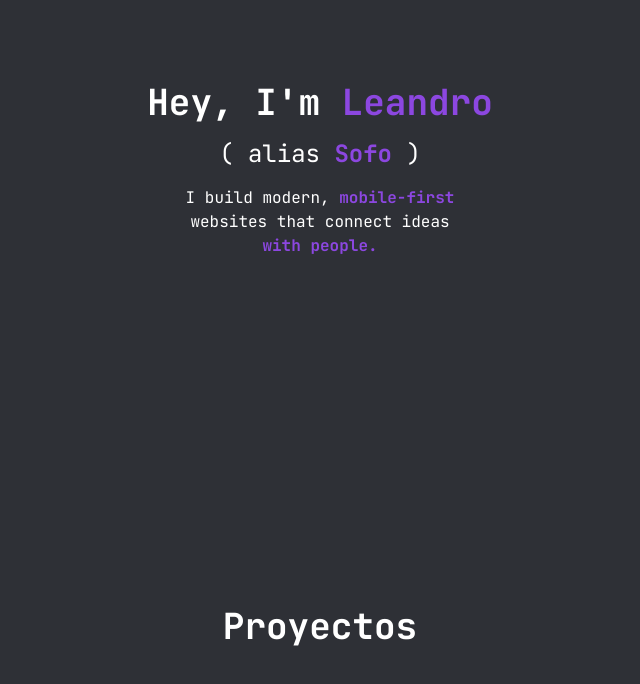
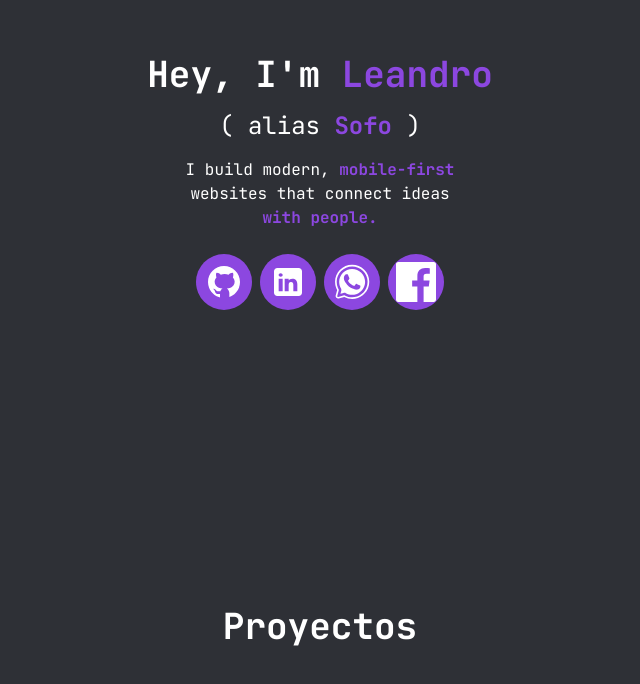
Before and after one commit to sofowest/portfolio, a React (Vite) app: page / in a window 1280 px wide. Shown: the part 222-906 px from the top of the page, without its empty margins (320-960 px from the left). Built offline with nearby package versions, Linux system fonts and the light colour scheme.

Commit message:
Update Home.jsx

```diff
--- a/src/pages/Home.jsx
+++ b/src/pages/Home.jsx
@@ -1,5 +1,6 @@
 import React from "react";
 import Project from "../components/ui/Project.tsx";
+import SocialIcon from "../components/ui/SocialIcon.tsx";
 
 function Home() {
   return (
@@ -10,7 +11,7 @@ function Home() {
         <h2 className="p-2 text-2xl font-medium">( alias <span className="text-[var(--light-purple)] font-bold">Sofo</span> )</h2>
         <p className="p-2 font-medium">I build modern, <span className="text-[var(--light-purple)] font-bold">mobile-first</span><br /> websites that connect ideas<br /> <span className="text-[var(--light-purple)] font-bold">with people.</span></p>
         <section className="p-4">
-
+          <SocialIcon />
         </section>
       </article>
 
```
